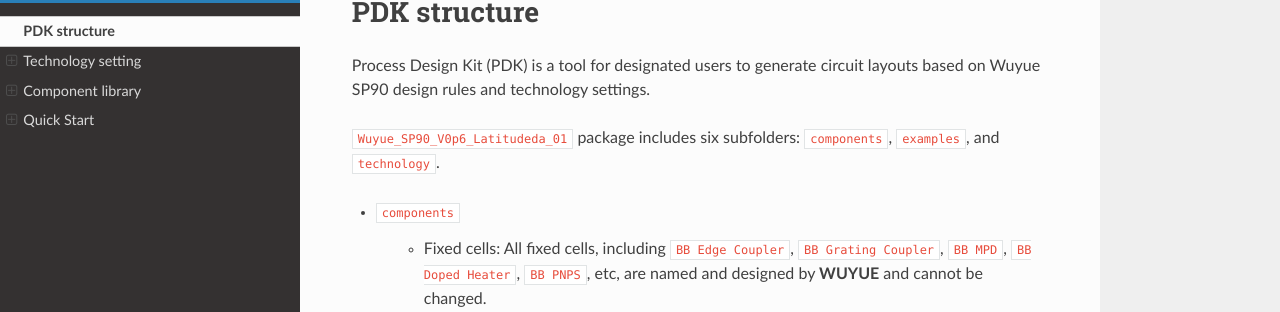
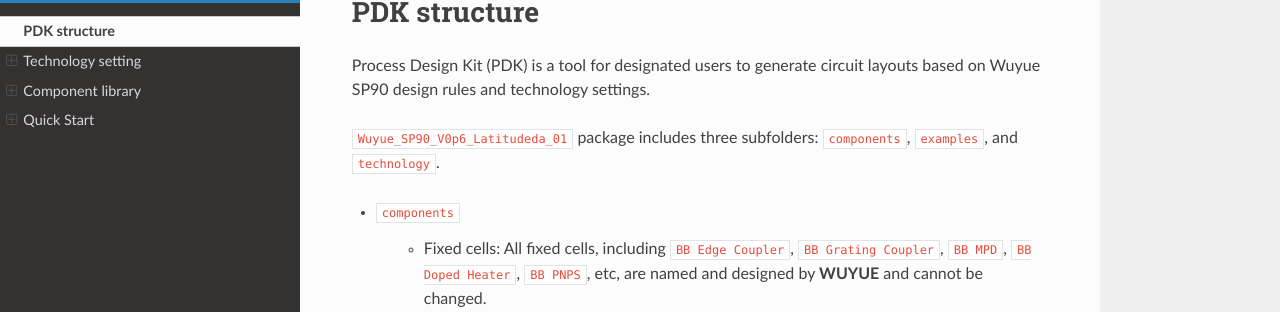
Before and after one commit to Latitudeda/WUYUE_SP90_PDK, a Sphinx documentation site: the page built from docs/source/source/structure/index.rst, in a window 1280 px wide. Shown: the part 106-418 px from the top of the page. Built offline with Sphinx 7.4.7 and the Read the Docs theme 3.1.0, drawn with Linux system fonts in a browser that asks for light colours; pages that are not in the unit, such as notebooks, are missing from menus.

Commit message:
correction 0107

```diff
--- a/docs/source/source/structure/index.rst
+++ b/docs/source/source/structure/index.rst
@@ -3,7 +3,7 @@
 
 Process Design Kit (PDK) is a tool for designated users to generate circuit layouts based on Wuyue SP90 design rules and technology settings.
 
-``Wuyue_SP90_V0p6_Latitudeda_01`` package includes six subfolders: ``components``, ``examples``, and ``technology``.
+``Wuyue_SP90_V0p6_Latitudeda_01`` package includes three subfolders: ``components``, ``examples``, and ``technology``.
 
 * ``components``
 
--- a/docs/source/source/tech/auto_transition.rst
+++ b/docs/source/source/tech/auto_transition.rst
@@ -5,6 +5,6 @@
 
 In Wuyue SP90 PDK, a linear taper will be added between two same type of waveguides with different width. The ``SLOPE`` of taper is default to be 0.2.
 
-For the connection between different waveguide types, fixed black box transitions have been configured by default. These transitions are provided by **WUYUE**, and will be added automatically when auto-wiring is called for different waveguide types.
+For the connection between different waveguide types, fixed black box transitions have been configured by default. These transitions are provided by **WUYUE**, and will be added automatically when auto-routing is called for different waveguide types.
 
 Users are allowed to define the taper and transition, and set ``DEFAULT`` to their own specific transition policy. Please see ``gpdk > components > transition`` for more examples.
```
